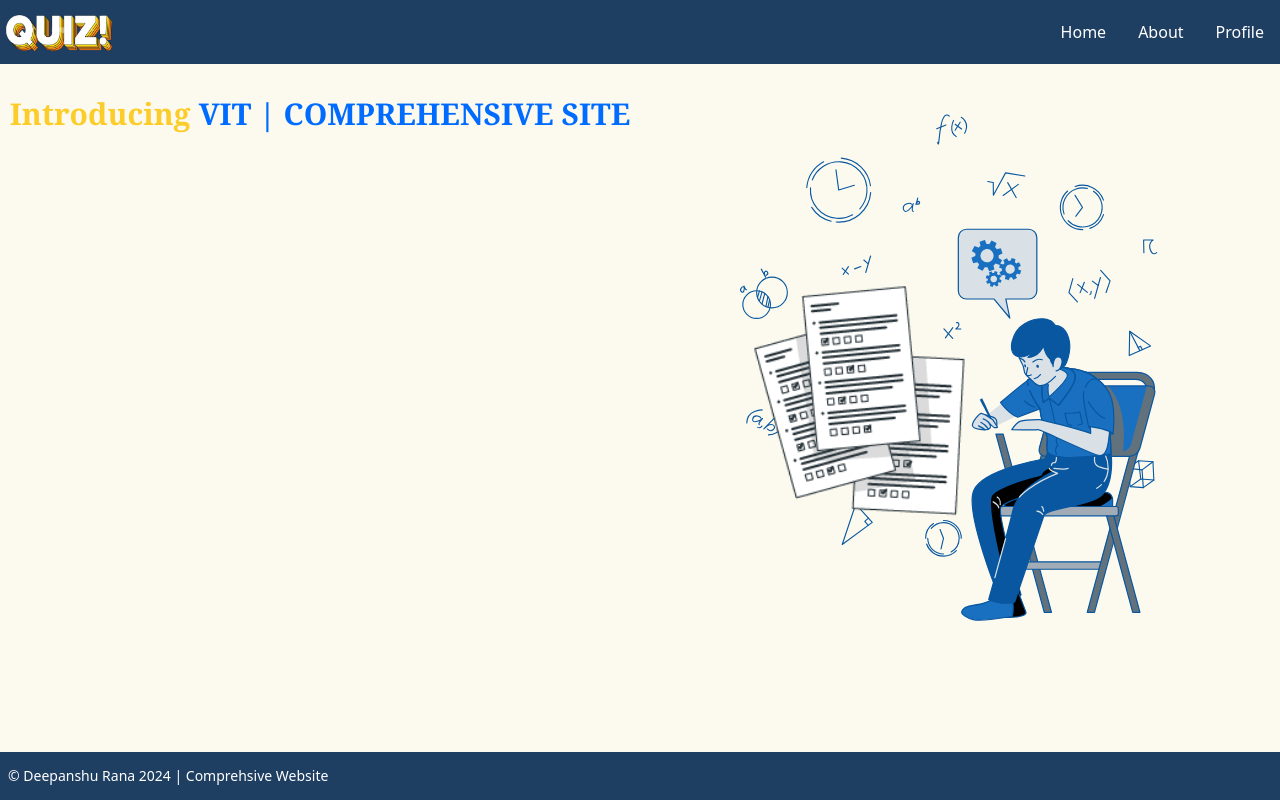
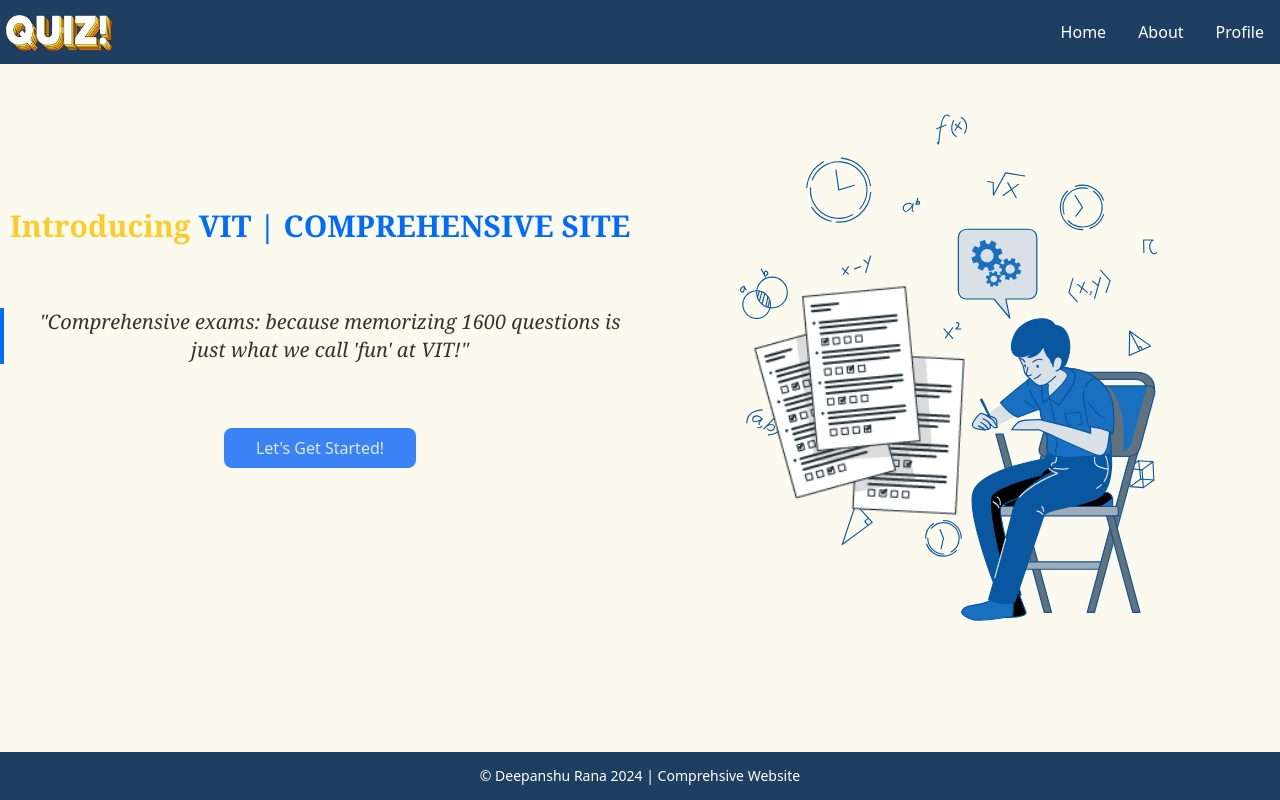
Before and after one commit to himieee/comprehensive_exam, a React (Create React App) app: page / in a window 1280 px wide. Built offline with nearby package versions, Linux system fonts and the light colour scheme.

Commit message:
Home Page done

```diff
--- a/src/App.js
+++ b/src/App.js
@@ -5,6 +5,7 @@ import Footer from "./Components/Footer";
 import About from "./Components/About";
 import Profile from "./Components/Profile";
 import Home from "./Components/Home";
+import Instructions from "./Components/Instructions";
 
 const App = () => {
   return (
@@ -35,6 +36,10 @@ export const appRouter = createBrowserRouter([
         path: "profile",
         element: <Profile />,
       },
+      {
+        path: "instructions",
+        element: <Instructions />,
+      },
     ],
   },
 ]);
--- a/src/Components/Footer.js
+++ b/src/Components/Footer.js
@@ -2,7 +2,7 @@ import React from "react";
 
 function Footer(){
     return(
-        <div className="fixed bottom-0 bg-[#1E3E62] w-full h-12 flex items-center">
+        <div className="fixed bottom-0 bg-[#1E3E62] w-full h-12 flex justify-center items-center">
         <h4 className="text-white flex text-sm mx-2">© Deepanshu Rana 2024 | Comprehsive Website</h4>
 
         </div>
--- a/src/Components/Home.js
+++ b/src/Components/Home.js
@@ -1,8 +1,10 @@
 import React from "react";
 import Lottie from "react-lottie";
 import comprehensivequiz from "../Assets/comprehensivequiz.json";
+import { Link, NavLink } from "react-router-dom";
 
 const Home = () => {
+
   const defaultOptions = {
     loop: true,
     autoplay: true,
@@ -12,13 +14,24 @@ const Home = () => {
     },
   };
 
+
   return (
     <div className="w-full h-screen flex bg-[#FCFAEE]">
-      <div className="w-1/2  flex justify-center">
-        <div className="mt-8">
+      <div className="w-1/2 flex mt-28 flex-col items-center">
+        <div className="mt-8 flex justify-center">
           <h1 className="font-bold inline-flex font-serif font-extrabold text-3xl text-[#FCCD2A]">
             Introducing <span className="ml-2 text-3xl text-[#006BFF]">VIT | COMPREHENSIVE SITE</span>
           </h1>
+        </div>
+        <div className="mt-16 text-center">
+          <blockquote className="font-serif text-xl italic text-[#333] border-l-4 border-[#006BFF] pl-4">
+            "Comprehensive exams: because memorizing 1600 questions is just what we call 'fun' at VIT!"
+          </blockquote>
+        </div>
+        <div className="mt-16 text-center">
+        <Link to="/instructions">
+          <button className="w-48 rounded-lg px-4 py-2 bg-blue-500 text-blue-100 hover:bg-blue-600 duration-300">Let's Get Started!</button>
+          </Link>
         </div>
       </div>
       <div className="w-1/2 flex justify-center">
--- /dev/null
+++ b/src/Components/Instructions.js
@@ -0,0 +1,9 @@
+import React from 'react'
+
+const Instructions = () => {
+  return (
+    <div>Instructions</div>
+  )
+}
+
+export default Instructions
```
